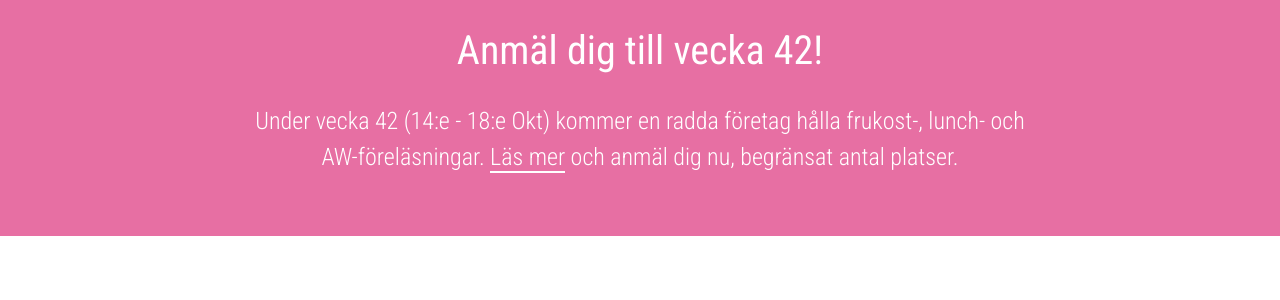
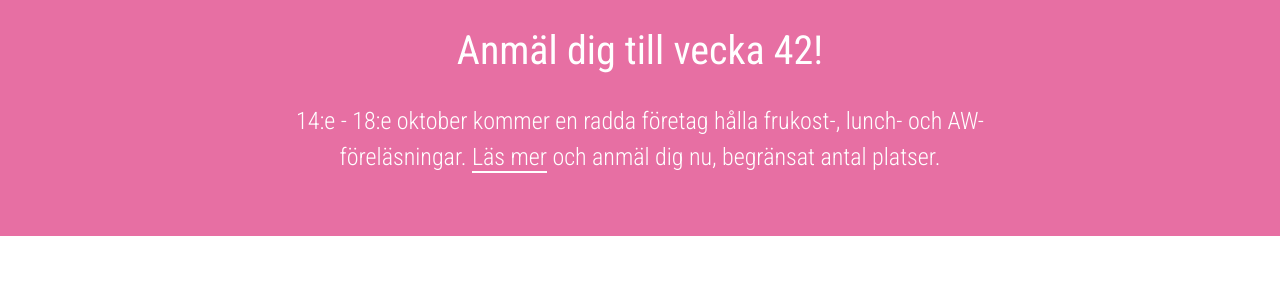
Before and after one commit to kristofferdarj/northerndevs, a Jekyll site: the page built from index.md, in a window 1280 px wide. Shown: the part 1223-1523 px from the top of the page. Built offline with Jekyll 4.4.1, drawn with Linux system fonts in a browser that asks for light colours.

Commit message:
Minor style fixes

```diff
--- a/assets/stylesheet/main.scss
+++ b/assets/stylesheet/main.scss
@@ -260,6 +260,7 @@
 .events {
   display: flex;
   flex-direction: column;
+  padding: 0 16px;
 }
 .event_item {
   border-bottom: 1px $color-eventsDivider solid;
--- a/index.md
+++ b/index.md
@@ -17,7 +17,7 @@
 <section class="section section--announcement">
   <div class="inner description">
     <h2 class="description_headline">Anmäl dig till vecka 42!</h2>
-    <p class="description_text">Under vecka 42 (14:e - 18:e Okt) kommer en radda företag hålla frukost-, lunch- och AW-föreläsningar. <a class="link link--secondary" href="/week42">Läs mer</a> och anmäl dig nu, begränsat antal platser.</p>
+    <p class="description_text">14:e - 18:e oktober kommer en radda företag hålla frukost-, lunch- och AW-föreläsningar. <a class="link link--secondary" href="/week42">Läs mer</a> och anmäl dig nu, begränsat antal platser.</p>
   </div>
 </section>
 <section class="section section--cta">
```
